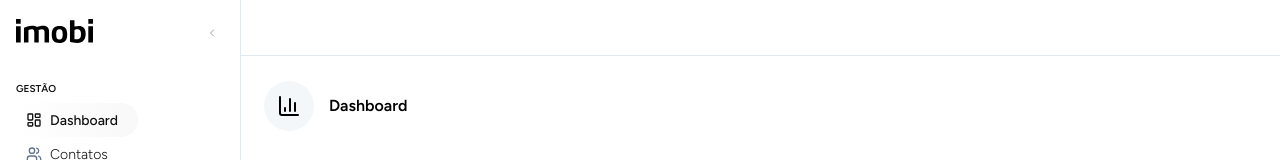
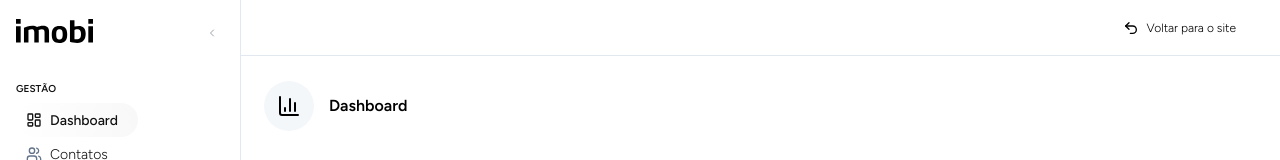
Before and after one commit to imobi-platform/imobi-client, a Nuxt app: page /app in a window 1280 px wide. Shown: the top 160 px of the page. Built offline with nearby package versions, Linux system fonts and the light colour scheme.

Commit message:
added back to site in header

```diff
--- a/app/layouts/painel.vue
+++ b/app/layouts/painel.vue
@@ -2,15 +2,10 @@
   <div class="painel" :class="{ 'painel--recolhida': isCollapsed }">
     <Sidebar :collapsed="isCollapsed" @toggle="toggleSidebar" />
     <header class="header">
-      <!-- <div class="header-user">
-        <div class="header-avatar">
-          <img src="https://i.pravatar.cc/300" alt="Profile">
-        </div>
-        <div class="header-info">
-          <span class="header-name">John Doe</span>
-          <span class="header-email">john.doe@example.com</span>
-        </div>
-      </div> -->
+      <div class="header-item">
+        <Undo2Icon class="header-item-icon" />
+        <span class="header-item-text">Voltar para o site</span>
+      </div>
     </header>
     <main class="main">
       <NuxtPage />
@@ -19,6 +14,8 @@
 </template>
 
 <script setup>
+import { Undo2Icon } from 'lucide-vue-next';
+
 const isCollapsed = ref(false)
 function toggleSidebar() {
   isCollapsed.value = !isCollapsed.value
@@ -54,43 +51,33 @@ function toggleSidebar() {
   border-bottom: 1px solid #e2e8f0;
 }
 
-.header-user {
+.header-item {
+  cursor: pointer;
   display: flex;
   align-items: center;
   gap: 0.5rem;
+  border-radius: 9999px;
+  transition: all 0.3s ease;
+  padding: 10px 20px;
 }
 
-.header-info {
-  display: flex;
-  flex-direction: column;
-  gap: 0.125rem;
+.header-item:hover {
+  background: #f4f7fa;
+  padding: 10px 20px;
 }
 
-.header-name {
-  font-size: 0.875rem;
-  font-weight: 600;
+
+.header-item-icon {
+  width: 16px;
+  height: 16px;
+  color: #000;
 }
 
-.header-email {
+.header-item-text {
   font-size: 0.75rem;
-  color: #64748b;
+  font-weight: 30;
+  color: #000;
 }
-
-.header-avatar {
-  width: 32px;
-  height: 32px;
-  border-radius: 50%;
-  overflow: hidden;
-  background: #edf2f7;
-}
-
-.header-avatar img {
-  display: block;
-  width: 100%;
-  height: 100%;
-  object-fit: cover;
-}
-
 /* Área de conteúdo: rola internamente; min-height: 0 para o grid dar espaço ao scroll */
 .main {
   overflow: auto;
```
